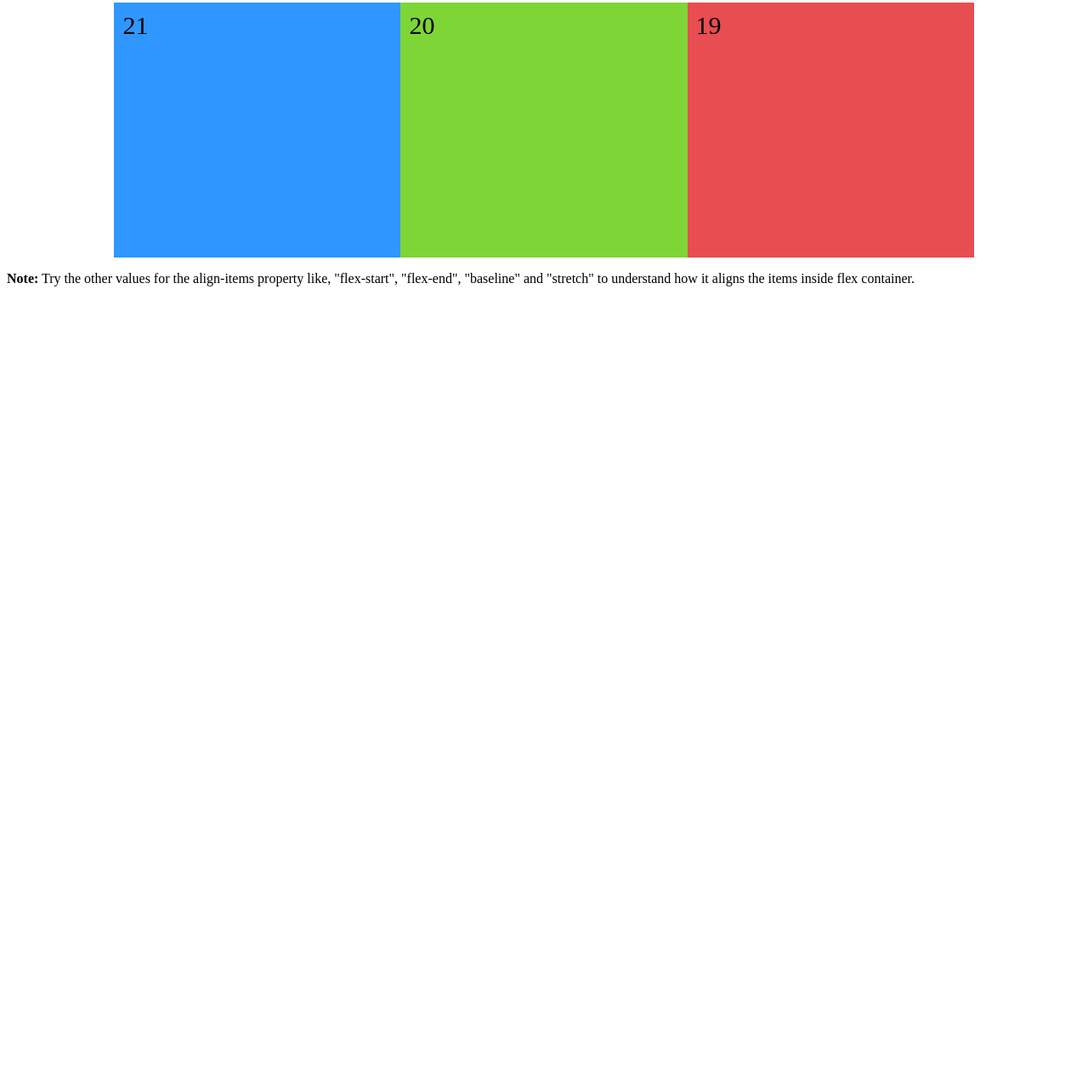
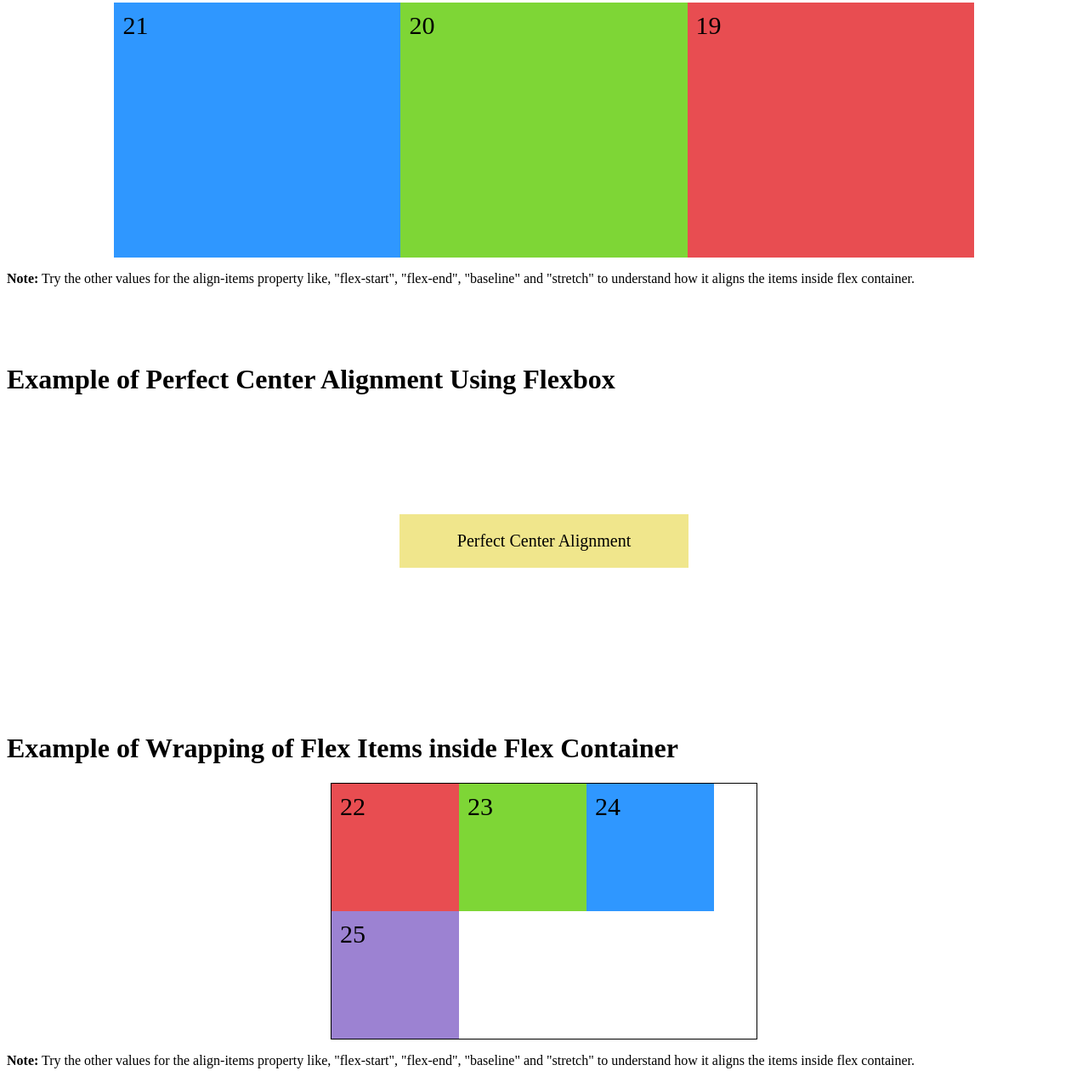
Before and after one commit to llsonkimm/css3_flexibox, a plain HTML site: page index.html in a window 1280 px wide. Shown: the part 3406-4679 px from the top of the page at 85% size. Before the commit the page ends 3759 px from the top, so only its background shows below. Drawn offline with Linux system fonts and the light colour scheme.

Commit message:
CSS3 FlexibleBox Formats

```diff
--- a/index.html
+++ b/index.html
@@ -94,6 +94,23 @@
     </div>
     <p><strong>Note:</strong> Try the other values for the align-items property like, "flex-start", "flex-end", "baseline" and "stretch" to understand how it aligns the items inside flex container.</p>
 
+    <br><br><br>
+    <h1>Example of Perfect Center Alignment Using Flexbox</h1>
 
+    <div class="flex-container8">
+        <div class="item">Perfect Center Alignment</div>
+    </div>
+
+    <br><br><br>
+
+    <h1>Example of Wrapping of Flex Items inside Flex Container</h1>
+
+    <div class="flex-container9">
+        <div class="item22">22</div>
+        <div class="item23">23</div>
+        <div class="item24">24</div>
+        <div class="item25">25</div>
+    </div>
+    <p><strong>Note:</strong> Try the other values for the align-items property like, "flex-start", "flex-end", "baseline" and "stretch" to understand how it aligns the items inside flex container.</p>
 </body>
 </html>
--- a/style.css
+++ b/style.css
@@ -271,3 +271,61 @@
 	background: #2f97ff;
     order: -1;
 }
+
+
+.flex-container8 {
+    width: 500px;
+    min-height: 300px;
+    margin: 0 auto;
+    font-size: 20px;
+    display: flex;
+
+}
+
+
+.item {
+    width: 300px;
+    padding: 20px;
+    margin: auto;
+    text-align: center;
+    background-color: #f0e68c;
+}
+
+
+.flex-container9 {
+    width: 500px;
+    min-height: 300px;
+    margin: 0 auto;
+    font-size: 30px;
+    display: flex;
+    border: 1px solid black;
+    flex-wrap: wrap;
+ }
+
+
+ .flex-container9 div {
+	padding: 10px;
+    width: 130px;
+}
+
+
+
+.item22 {
+	background: #e84d51;
+}
+
+
+
+.item23 {
+	background: #7ed636;
+}
+
+
+
+.item24 {
+	background: #2f97ff;;
+}
+
+.item25 {
+	background: #9c82d2;
+}
```
